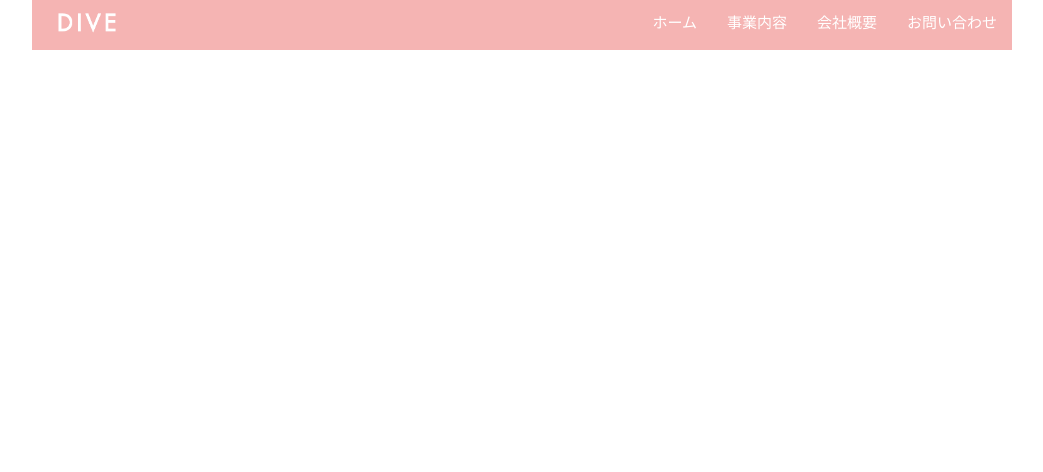
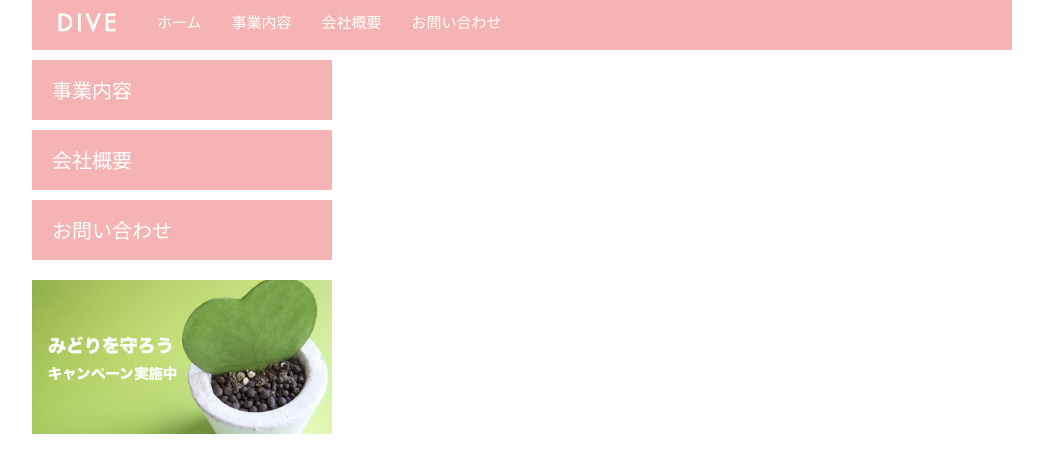
Before and after one commit to toshichanapp/exercises-html, a plain HTML site: page index.html in a window 1280 px wide. Shown: the whole page, without its empty margins (118-1161 px from the left). Drawn offline with Linux system fonts and the light colour scheme.

Commit message:
section3

```diff
--- a/css/style.css
+++ b/css/style.css
@@ -10,12 +10,11 @@ body {
 ul {
     margin: 0;
     padding: 0;
-    float: right;
+
 }
 
 li {
     list-style: none;
-    float: left;
 }
 
 .header {
@@ -51,3 +50,48 @@ li {
     display: block;
     clear: both;
 }
+
+.image_area {
+    width: 100%;
+}
+
+.side_menu {
+    width: 300px;
+    float: left;
+}
+
+.wrapper {
+    margin-top: 10px;
+}
+
+.side_menu li {
+    background-color: #F5B4B3;
+    height: 6rem;
+    margin-bottom: 10px;
+    width: auto;
+}
+
+.side_menu li a {
+    font-size: 2rem;
+    color: #fff;
+    text-decoration: none;
+    display: block;
+    padding: 2rem;
+}
+
+.side_menu li:hover{
+    opacity: 0.6;
+}
+
+
+.banner img {
+    width: 100%;
+}
+
+.banner {
+    margin-top: 20px;
+}
+
+.banner:hover{
+    opacity: 0.6;
+}
--- a/index.html
+++ b/index.html
@@ -22,10 +22,24 @@
       </ul>
     </nav>
   </header>
+  <div class="wrapper clearfix">
     <aside class="side_menu">
+      <nav>
+        <ul>
+          <li><a href="#">事業内容</a></li>
+          <li><a href="#">会社概要</a></li>
+          <li><a href="#">お問い合わせ</a></li>
+        </ul>
+      </nav>
+      <p class="banner">
+        <a href="#">
+          <img src="./images/banner.png">
+         </a>
+      </p>
     </aside>
     <article class="content">
     </article>
+  <div>
   <footer class="footer">
   </footer>
 </body>
```
Lines whose indentation alone changed are shown as unchanged.
